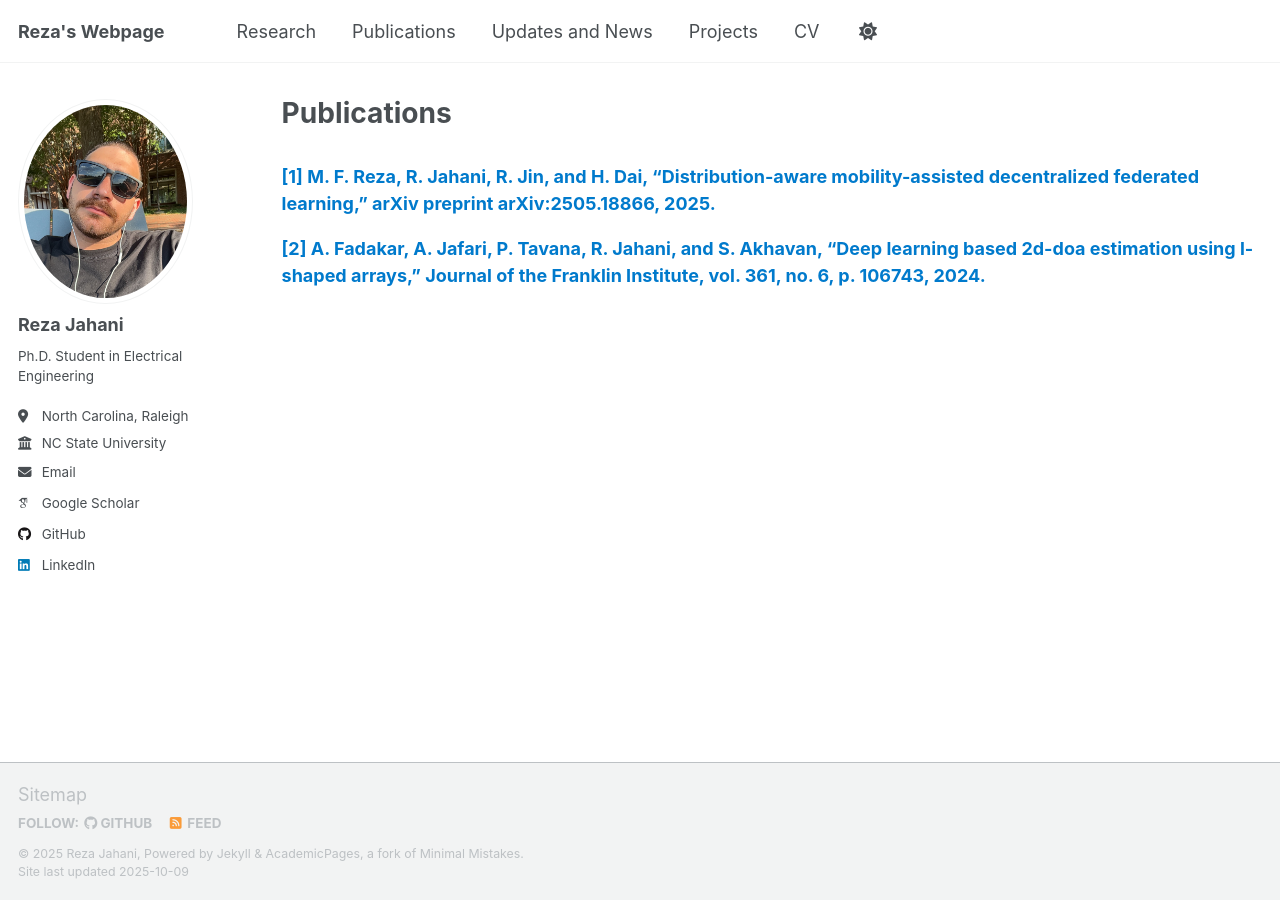
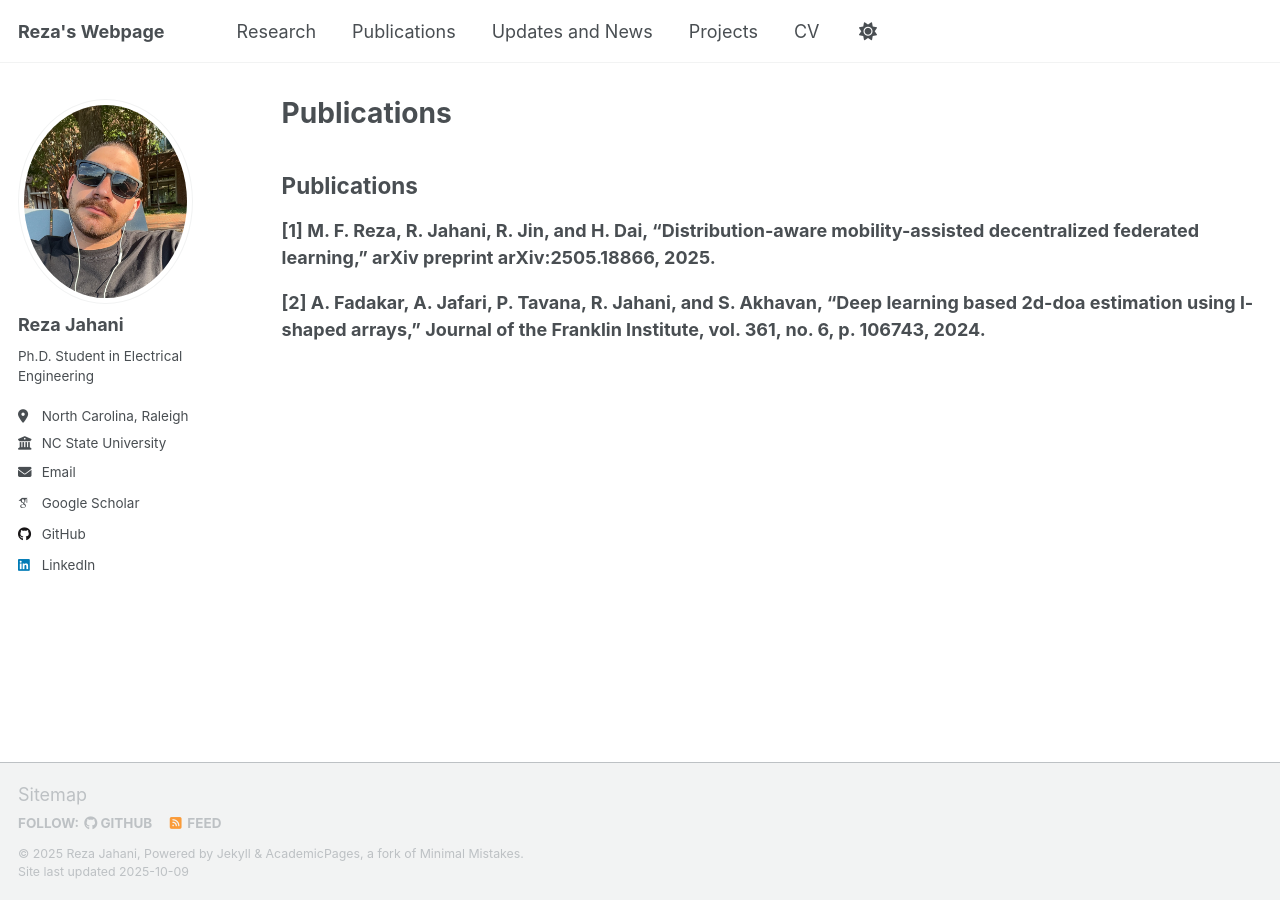
Before and after one commit to RezaJahanii/RezaJahanii.github.io, a Jekyll site: the page built from _pages/publications.html, in a window 1280 px wide. Built offline with Jekyll 4.4.1, drawn with Linux system fonts in a browser that asks for light colours; some web fonts are replaced; a script that is not in the unit is left out.

Commit message:
Update publications.html

```diff
--- a/_pages/publications.html
+++ b/_pages/publications.html
@@ -6,18 +6,15 @@ author_profile: true
 ---
 
 <section id="publications">
+  <h2>Publications</h2>
 
   <ul>
     <li>
-      <a href="https://arxiv.org/abs/2505.18866" target="_blank" rel="noopener noreferrer">
-        <strong>[1] M. F. Reza, R. Jahani, R. Jin, and H. Dai, “Distribution-aware mobility-assisted decentralized federated learning,” arXiv preprint arXiv:2505.18866, 2025.</strong>
-      </a>
+      <strong>[1] M. F. Reza, R. Jahani, R. Jin, and H. Dai, “Distribution-aware mobility-assisted decentralized federated learning,” arXiv preprint arXiv:2505.18866, 2025.</strong>
     </li>
 
     <li>
-      <a href="https://www.sciencedirect.com/science/article/abs/pii/S0016003224001649" target="_blank" rel="noopener noreferrer">
-        <strong>[2] A. Fadakar, A. Jafari, P. Tavana, R. Jahani, and S. Akhavan, “Deep learning based 2d-doa estimation using l-shaped arrays,” Journal of the Franklin Institute, vol. 361, no. 6, p. 106743, 2024.</strong>
-      </a>
+      <strong>[2] A. Fadakar, A. Jafari, P. Tavana, R. Jahani, and S. Akhavan, “Deep learning based 2d-doa estimation using l-shaped arrays,” Journal of the Franklin Institute, vol. 361, no. 6, p. 106743, 2024.</strong>
     </li>
   </ul>
 </section>
```
